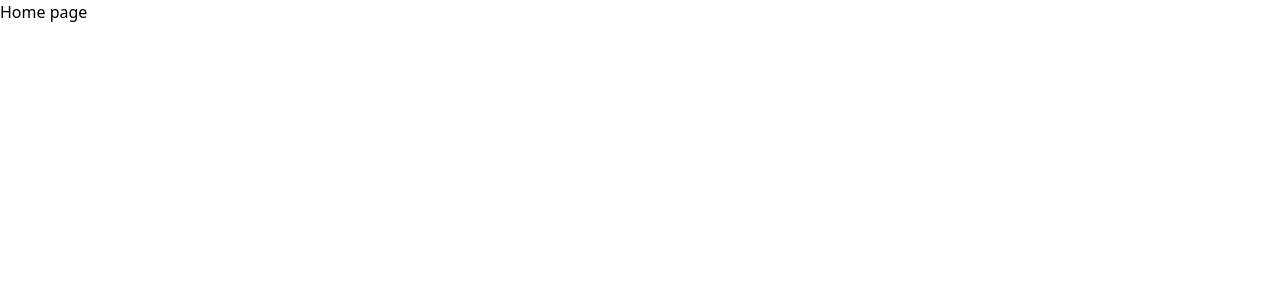
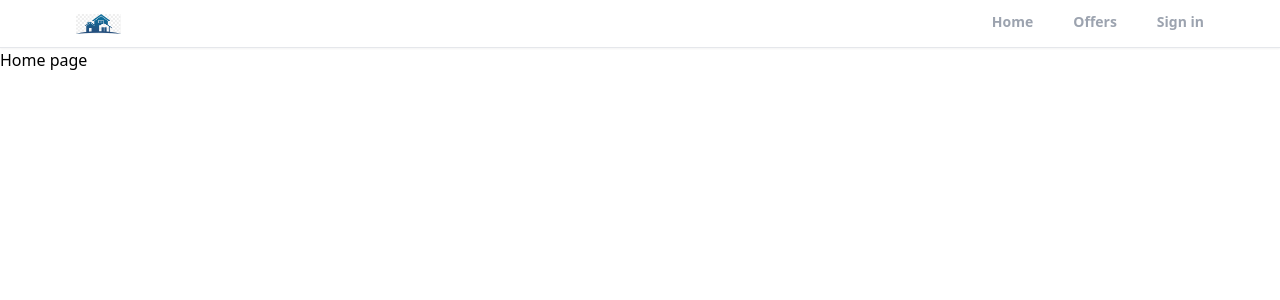
Before and after one commit to Tommy-Dan/Dream-Home-Estate-App, a React (Create React App) app: page / in a window 1280 px wide. Shown: the top 300 px of the page. Built offline with nearby package versions, Linux system fonts and the light colour scheme.

Commit message:
created Navbar component & Navigation

```diff
--- a/src/App.js
+++ b/src/App.js
@@ -5,12 +5,14 @@
 import SignUp from './pages/SignUp';
 import ResetPassword from './pages/ResetPassword';
 import Offers from './pages/Offers';
+import Navbar from './components/Navbar';
 
 
 function App() {
   return (
     <>
      <Router>
+       <Navbar />
        <Routes>
         <Route path='/' element={<Home />}></Route>
         <Route path='/profile' element={<Profile />}></Route>
--- /dev/null
+++ b/src/components/Navbar.jsx
@@ -0,0 +1,52 @@
+import React from 'react';
+import { useLocation, useNavigate } from 'react-router-dom';
+
+
+function Navbar() {
+  const location = useLocation();
+  const navigate = useNavigate();
+  function pathMathRoute(route){
+    if(route === location.pathname){
+      return true;
+    }
+  }
+  return (
+    <div className='bg-white border-b shadow-sm sticky top-0 z-50'>
+      <header className='flex justify-between items-center px-3 max-w-6xl mx-auto'>
+        <div>
+          <img src='./dream-home-logo.png' alt='Logo' className='h-5 cursor-pointer'
+               onClick={()=>navigate("/")}
+          />
+        </div>
+        <div>
+          <ul className='flex space-x-10'>
+            <li className={`cursor-pointer py-3 text-sm font-semibold text-gray-400 border-b-[3px]
+                            border-b-transparent ${pathMathRoute("/")
+                            && "text-black border-b-red-500"}`}
+                onClick={()=>navigate("/")}
+            >
+              Home
+            </li>
+            <li className={`cursor-pointer py-3 text-sm font-semibold text-gray-400 border-b-[3px]
+                            border-b-transparent ${pathMathRoute("/offers")
+                            && "text-black border-b-red-500"}`}
+                onClick={()=>navigate("/offers")}
+            >
+              Offers
+            </li>
+            <li className={`cursor-pointer py-3 text-sm font-semibold
+                           text-gray-400 border-b-[3px]
+                            border-b-transparent ${pathMathRoute("/sign-in")
+                            && "text-black border-b-red-500"}`}
+                onClick={()=>navigate("/sign-in")}
+            >
+              Sign in
+            </li>
+          </ul>
+        </div>
+      </header>
+    </div>
+  )
+}
+
+export default Navbar;
```
Also changed, not shown: src/images/company-logo.png (added), src/images/dream-home-logo.png (added).
